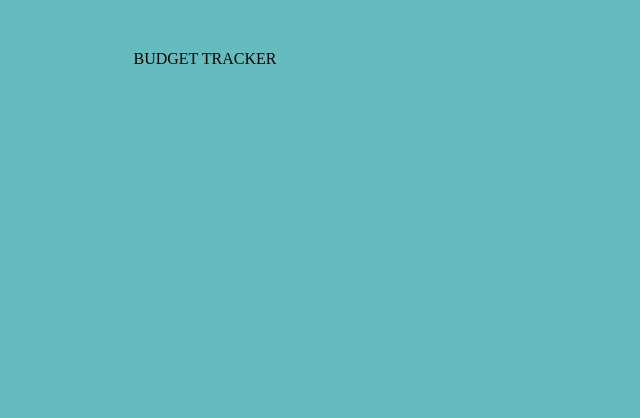
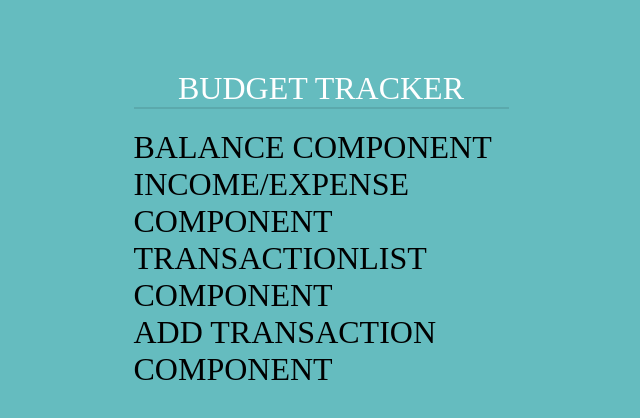
Before and after one commit to mikewitk/budget-tracker, a React (Create React App) app: page / in a window 1280 px wide. Shown: the top 418 px of the page, without its empty margins (319-959 px from the left). Built offline with nearby package versions, Linux system fonts and the light colour scheme; the HTML template or start-up script is replaced by a standard one.

Commit message:
Add header component and styling

```diff
--- a/src/App.css
+++ b/src/App.css
@@ -3,8 +3,7 @@ body {
 }
 
 .app-container {
-  display: flex;
-  width: 375px;
   margin: auto;
   padding-top: 50px;
+  width: 375px;
 }
--- a/src/App.js
+++ b/src/App.js
@@ -1,10 +1,15 @@
 import React from 'react';
 import './App.css';
+import Header from './components/header/Header'
 
 const App = () => {
   return (
     <div className="app-container">
-      BUDGET TRACKER
+      <Header />
+      <h1>BALANCE COMPONENT</h1>
+      <h1>INCOME/EXPENSE COMPONENT</h1>
+      <h1>TRANSACTIONLIST COMPONENT</h1>
+      <h1>ADD TRANSACTION COMPONENT</h1>
     </div>
   );
 }
--- /dev/null
+++ b/src/components/header/Header.css
@@ -0,0 +1,10 @@
+.header-container {
+  display: flex;
+  margin: 20px 0;
+  justify-content: center;
+  border-bottom: 2px solid rgba(0,0,0,0.1);
+}
+
+.header-title {
+  color: #ffffff;
+}
--- /dev/null
+++ b/src/components/header/Header.jsx
@@ -0,0 +1,13 @@
+import React from 'react'
+import './Header.css'
+
+const Header = () => {
+
+  return (
+    <div className="header-container">
+      <h1 className="header-title">BUDGET TRACKER</h1>
+    </div>
+  )
+}
+
+export default Header;
```
